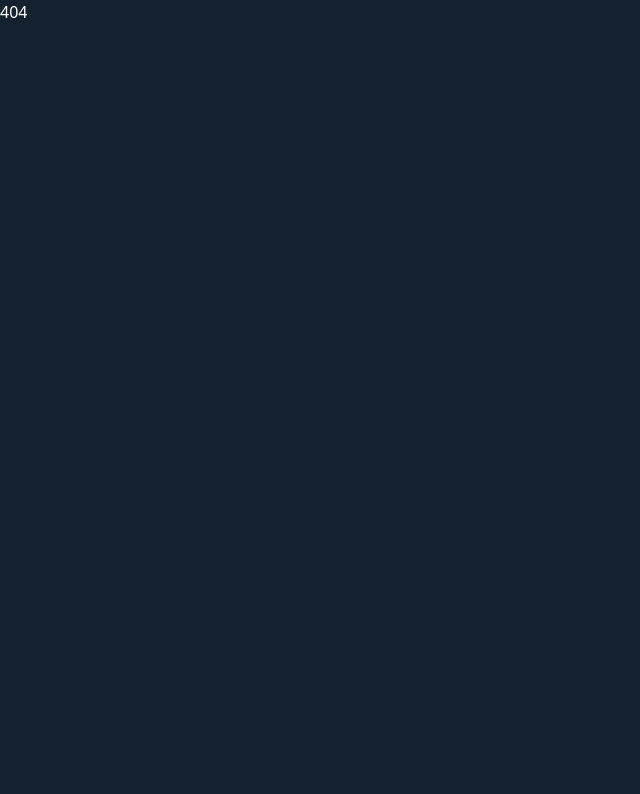
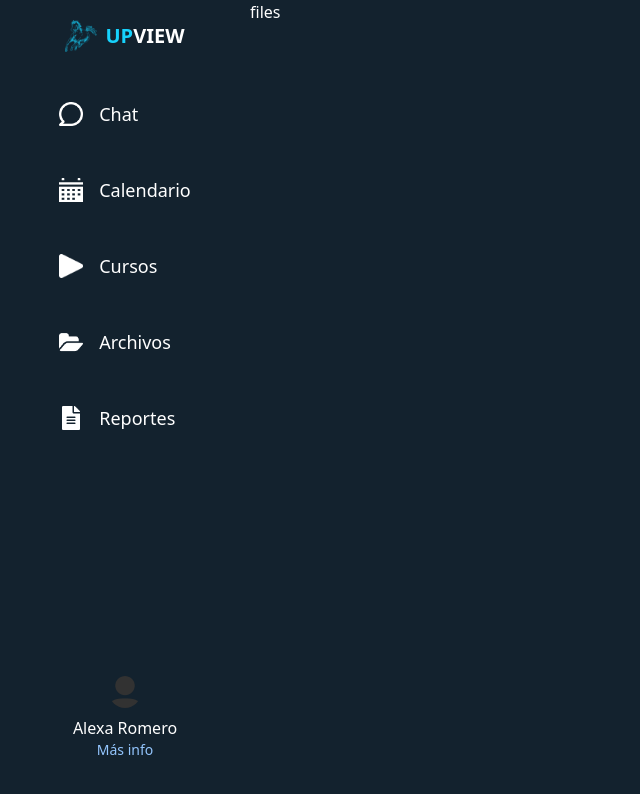
Before and after one commit to hackaton-2024-2/los-muchachones-upview, a React (Vite) app: page /files in a window 1280 px wide. Shown: the top 794 px of the page, without its empty margins (0-640 px from the left). Built offline with nearby package versions, Linux system fonts and the light colour scheme.

Commit message:
Files created

```diff
--- a/src/App.jsx
+++ b/src/App.jsx
@@ -2,7 +2,7 @@ import { BrowserRouter, Routes, Route } from 'react-router-dom';
 
 import { routes } from './utils/'
 
-import { Login, Calendar, Chats, Learning, Reports, PageNotFound, Home } from './pages';
+import { Login, Calendar, Chats, Learning, Reports, PageNotFound, Home, Files } from './pages';
 import { ProtectedRoute, UnprotectedRoute, SidePanel } from './components/'
 
 function App() {
@@ -22,6 +22,7 @@ function App() {
           <Route exact path={routes.learning.path} element={addSidePanelToComponent(<Learning />)}></Route>
           <Route exact path={routes.reports.path} element={addSidePanelToComponent(<Reports />)}></Route>
           <Route exact path={routes.home.path} element={addSidePanelToComponent(<Home />)}></Route>
+          <Route exact path={routes.files.path} element={addSidePanelToComponent(<Files />)}></Route>
         </Route>
 
         <Route path='*' element={<PageNotFound />} />
--- /dev/null
+++ b/src/pages/files.jsx
@@ -0,0 +1,6 @@
+
+const Files = () => {
+  return <div>files</div>
+}
+
+export default Files
--- a/src/pages/index.js
+++ b/src/pages/index.js
@@ -5,3 +5,4 @@ export { default as Login } from './login';
 export { default as Reports } from './reports';
 export { default as PageNotFound } from './404';
 export { default as Home } from './home';
+export { default as Files } from './files';
--- a/src/utils/routes.js
+++ b/src/utils/routes.js
@@ -29,6 +29,11 @@ const routes = {
 		path: '/',
 		name: 'home',
 	},
+	files: {
+		id: 6,
+		path: '/files',
+		name: 'files',
+	},
 };
 
 export default routes;
```
